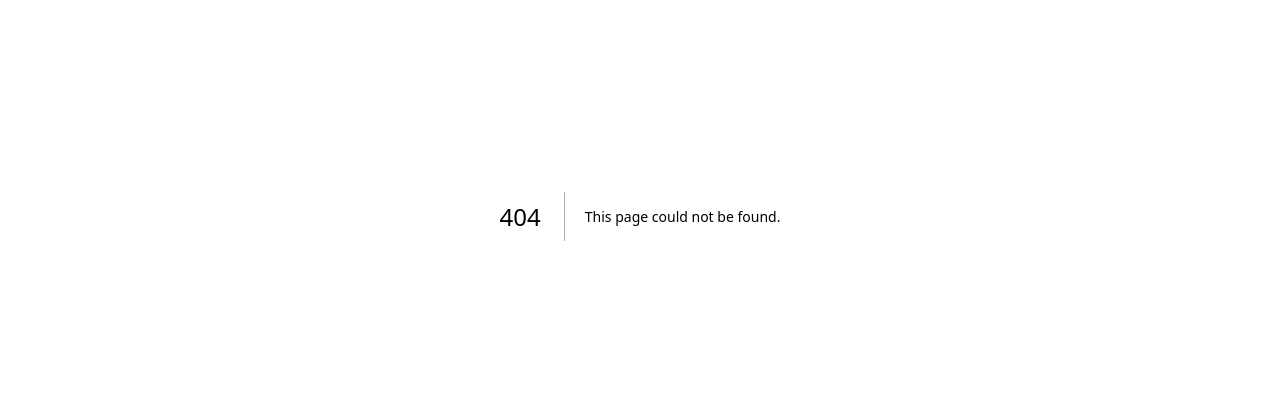
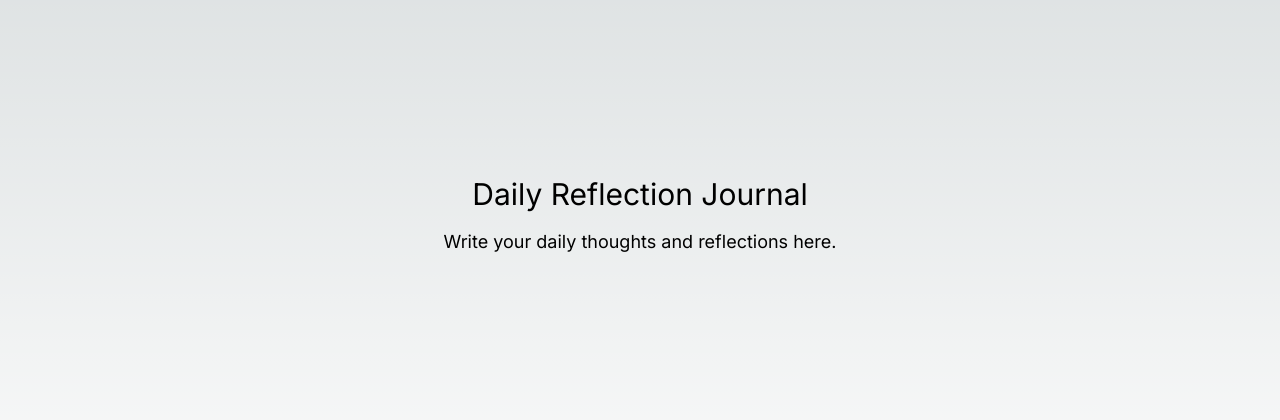
Before and after one commit to UkiyoHaven/ukiyo-haven-client, a Next.js app: page /journal in a window 1280 px wide. Before the commit this address had no page. Shown: the part 184-604 px from the top of the page. Built offline with nearby package versions, Linux system fonts and the light colour scheme.

Commit message:
feat: create journals page

```diff
--- /dev/null
+++ b/app/journal/page.tsx
@@ -0,0 +1,8 @@
+export default function Journal() {
+    return (
+      <div className="min-h-screen flex flex-col items-center justify-center">
+        <h1 className="text-3xl">Daily Reflection Journal</h1>
+        <p className="mt-4 text-lg">Write your daily thoughts and reflections here.</p>
+      </div>
+    );
+  }
```
